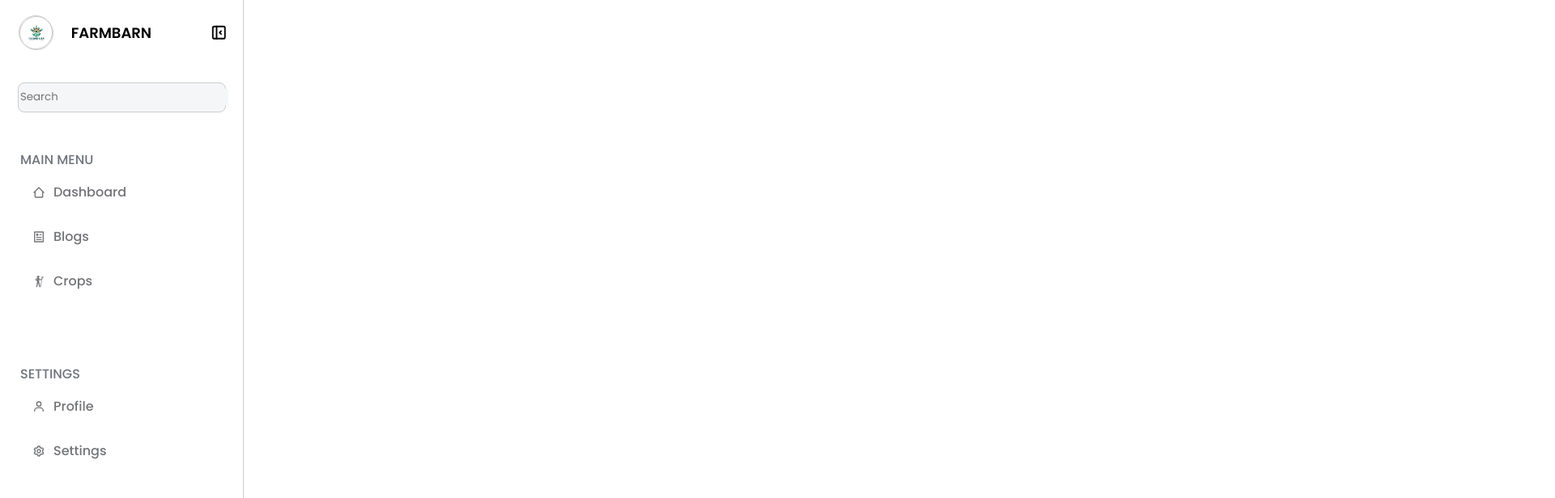
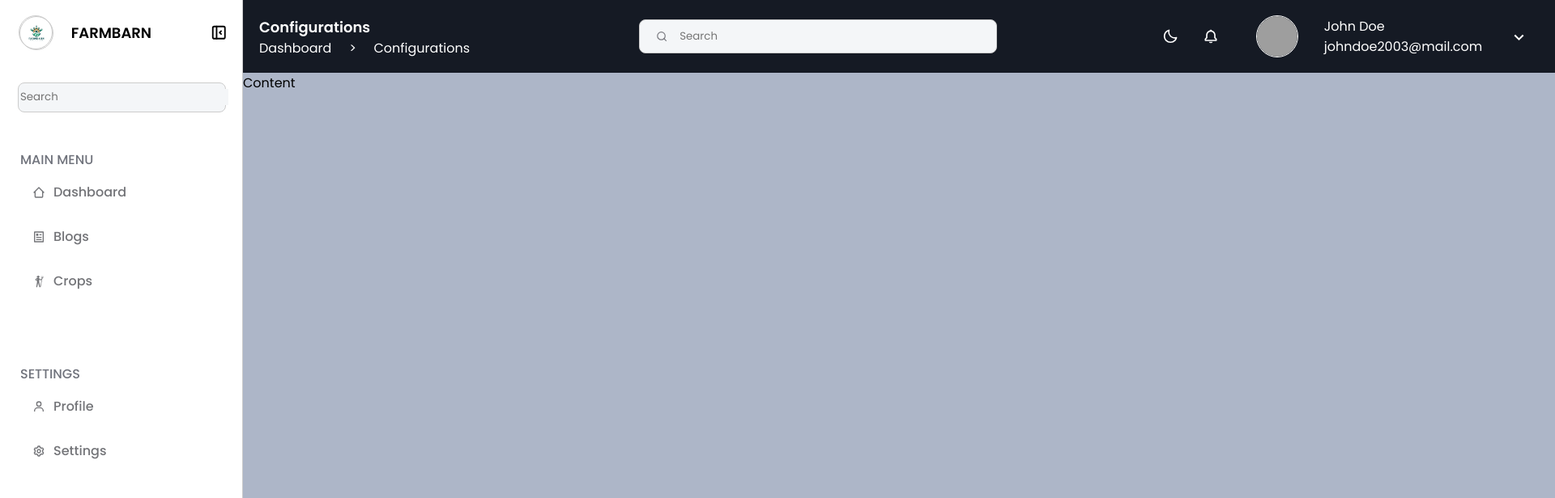
Before and after one commit to prasadsawant7/mini_project_2a, a React (Vite) app: page / in a window 1280 px wide. Shown: the top 616 px of the page at 81% size, 1920 px wide, since content can reach past the window. Built offline with nearby package versions, Linux system fonts and the light colour scheme; grey boxes are pictures that could not be loaded.

Commit message:
Added Navbar

```diff
--- a/src/client/components/Navbar/Navbar.css
+++ b/src/client/components/Navbar/Navbar.css
@@ -0,0 +1,88 @@
+.navbar {
+    background-color: #151A24;
+    color: white;
+    max-width: 1620px;
+    display: grid;
+    grid-template-columns: 300px 820px 50px 50px 400px;
+    grid-template-rows: 90px;
+    grid-template-areas: "page-details search theme notification account-details";
+}
+
+.navbar .page-details {
+    display: flex;
+    flex-direction: column;
+    padding: 20px;
+}
+
+.navbar .page-details .page-name {
+    font-size: 18px;
+    font-weight: 600;
+}
+
+.navbar .page-details .bread-crumbs {
+    display: flex;
+    justify-content: space-between;
+}
+
+.navbar .page-details .crumb {
+    cursor: pointer;
+}
+
+.navbar .search .search-bar {
+    display: flex;
+    justify-content: flex-start;
+    padding: 5px 20px;
+    width: 400px;
+}
+
+.navbar .search .search-bar input[type="search"] {
+    width: 400px;
+    display: flex;
+    justify-content: center;
+    align-items: center;
+    margin: 0px 15px;
+}
+
+.navbar .theme,
+.navbar .notification {
+    display: flex;
+    justify-content: center;
+    align-items: center;
+    font-size: 20px;
+    cursor: pointer;
+}
+
+.navbar .account-details {
+    display: flex;
+    justify-content: space-evenly;
+    align-items: center;
+}
+
+.navbar .account-details .profile-image {
+    display: flex;
+    justify-content: center;
+    align-items: center;
+    width: 50px;
+    height: 50px;
+    border-radius: 50%;
+}
+
+.navbar .account-details .profile-image img {
+    width: 50px;
+    height: 50px;
+    border-radius: 50%;
+    border: 1px solid #fff;
+}
+
+.navbar .account-details .profile-data {
+    display: flex;
+    flex-direction: column;
+}
+
+.navbar .account-details .profile-expand {
+    display: flex;
+    justify-content: center;
+    align-items: center;
+    font-size: 25px;
+    cursor: pointer;
+}
--- a/src/client/components/Navbar/Navbar.jsx
+++ b/src/client/components/Navbar/Navbar.jsx
@@ -1,9 +1,37 @@
+import Search from "../Sidebar/Search";
+import { BiMoon, BiBell, BiChevronDown } from "react-icons/bi";
 import "./Navbar.css";
 
 export default function () {
   return (
     <div className="navbar">
-      <h1>This is navbar</h1>
+      <div className="page-details">
+        <div className="page-name">Configurations</div>
+        <div className="bread-crumbs">
+          <div className="crumb">Dashboard</div>
+          &gt;
+          <div className="crumb">Configurations</div>
+        </div>
+      </div>
+      <Search />
+      <div className="theme">
+        <BiMoon />
+      </div>
+      <div className="notification">
+        <BiBell />
+      </div>
+      <div className="account-details">
+        <div className="profile-image">
+          <img src="../../../../public/assets/icons/dark_logo.ico" alt="Profile Image" />
+        </div>
+        <div className="profile-data">
+          <div className="profile-name">John Doe</div>
+          <div className="profile-email">johndoe2003@mail.com</div>
+        </div>
+        <div className="profile-expand">
+          <BiChevronDown />
+        </div>
+      </div>
     </div>
   );
 }
--- a/src/client/components/Sidebar/Sidebar.jsx
+++ b/src/client/components/Sidebar/Sidebar.jsx
@@ -5,9 +5,11 @@ import MainMenu from "./MainMenu";
 import Settings from "./Settings";
 import HelpCenter from "./HelpCenter";
 import Logout from "./Logout";
+import Navbar from "../Navbar/Navbar";
 
 export default function Sidebar() {
   return (
+    <>
       <div className="sidebar">
         <Head />
         <Search />
@@ -16,5 +18,12 @@ export default function Sidebar() {
         <HelpCenter />
         <Logout />
       </div>
+      <div className="main-content">
+        <Navbar />
+        <div className="content">
+          Content
+        </div>
+      </div>
+    </>
   );
 }
--- a/src/client/index.css
+++ b/src/client/index.css
@@ -7,3 +7,26 @@ body,
   padding: 0;
   font-family: "Poppins";
 }
+
+.app {
+  display: grid;
+  grid-template-columns: 300px 1620px;
+  grid-template-areas: "sidebar main-content";
+}
+
+.sidebar {
+  grid-area: sidebar;
+}
+
+.main-content {
+  grid-area: main-content;
+  background-color: #ADB6C8;
+  display: grid;
+  grid-template-rows: 90px 700px;
+  grid-template-areas: "navbar" "content";
+}
+
+.content {
+  max-width: 1600px;
+  height: 90vh;
+}
```
Lines whose indentation alone changed are shown as unchanged.
